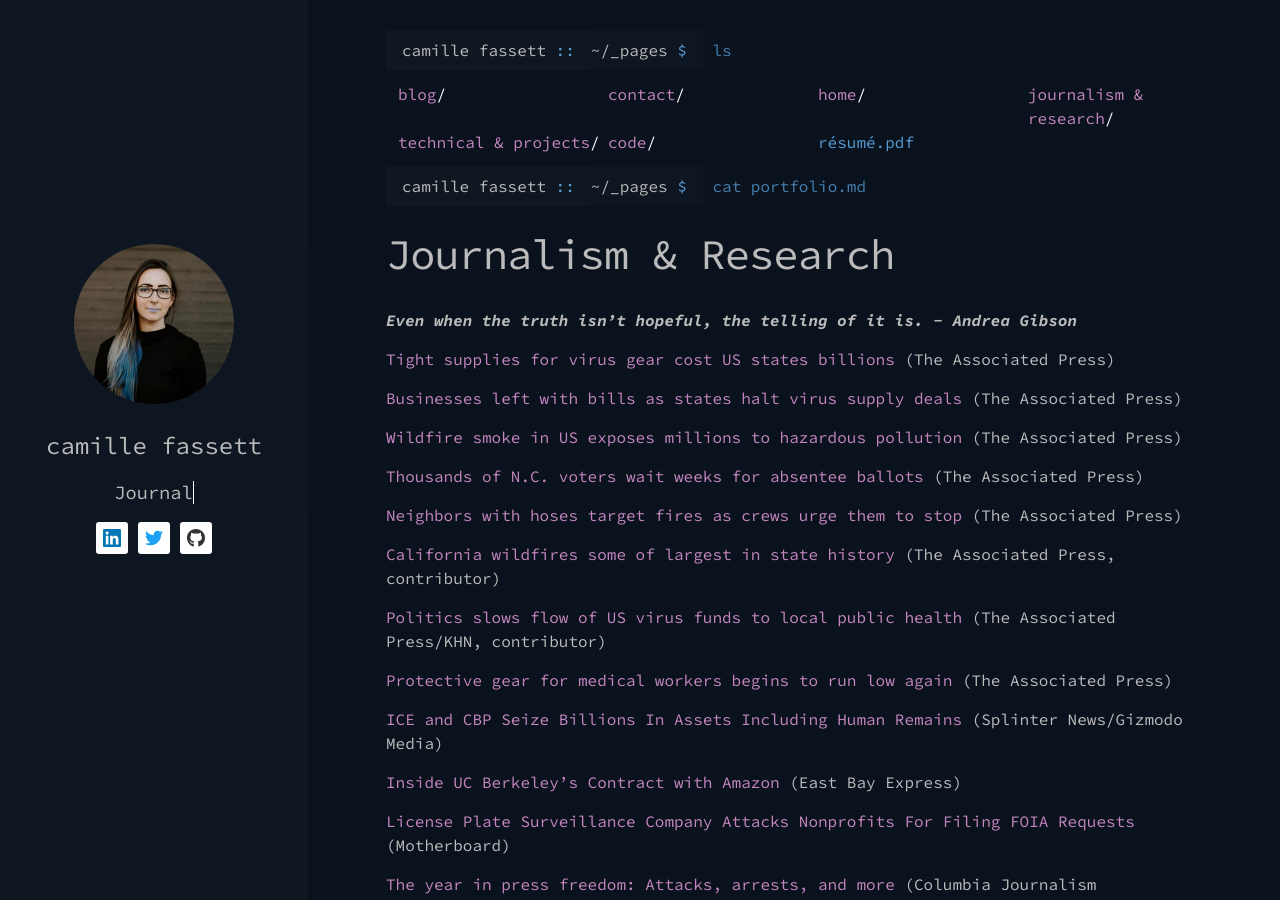
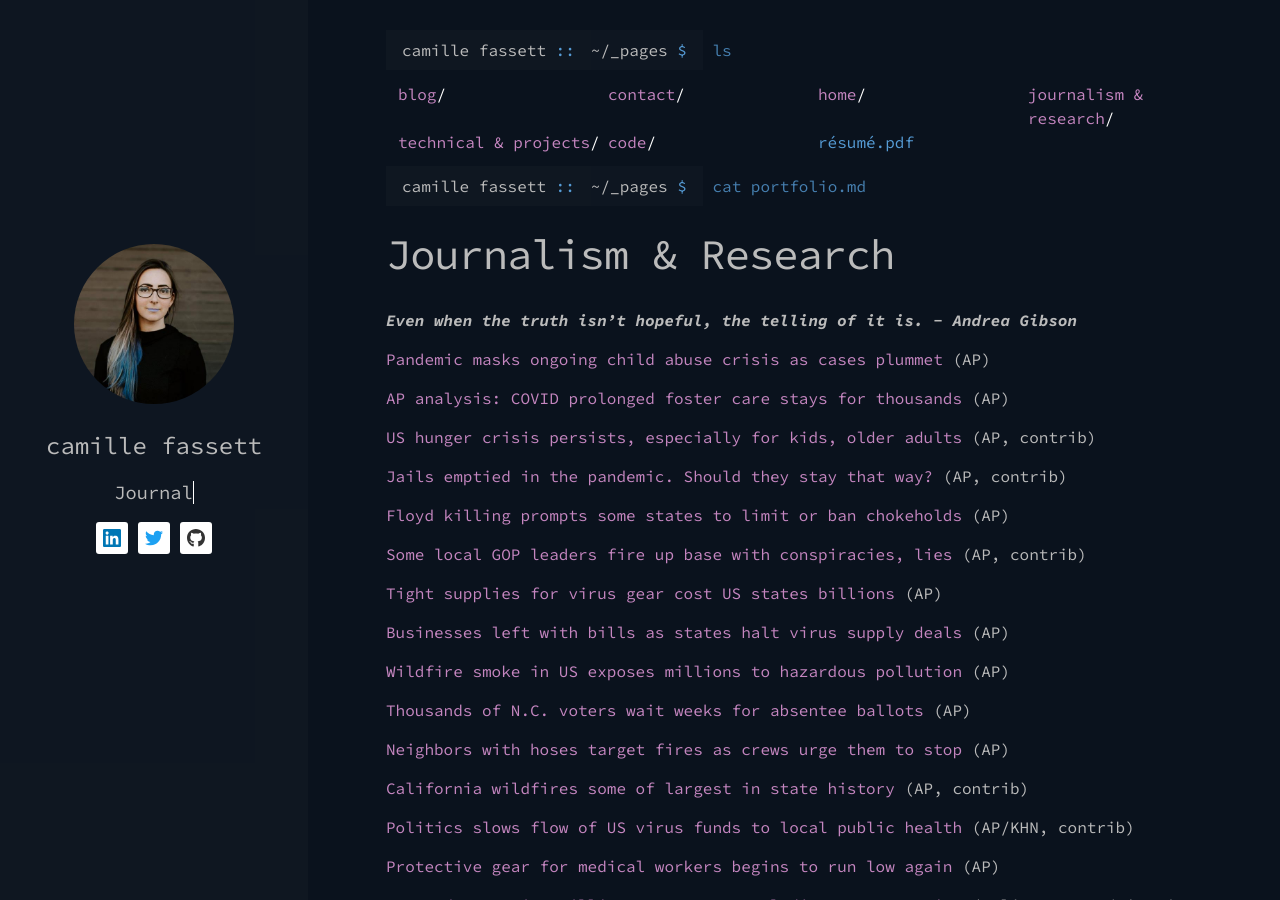
Before and after one commit to ssempervirens/ssempervirens.github.io, a Jekyll site: the page built from _pages/portfolio.md, in a window 1280 px wide and 900 px high. Built offline with Jekyll 4.4.1, drawn with Linux system fonts in a browser that asks for light colours; nearby versions of some CDN libraries.

Commit message:
update story links

```diff
--- a/_pages/portfolio.md
+++ b/_pages/portfolio.md
@@ -4,21 +4,33 @@ filename: portfolio.md
 ---
 ***Even when the truth isn’t hopeful, the telling of it is. - Andrea Gibson***
 
-[Tight supplies for virus gear cost US states billions](https://apnews.com/article/business-us-news-coronavirus-pandemic-massachusetts-cb8c50c43781d81957ef8a1e61869ca7) (The Associated Press)
+[Pandemic masks ongoing child abuse crisis as cases plummet](https://apnews.com/article/coronavirus-children-safety-welfare-checks-decline-62877b94ec68d47bfe285d4f9aa962e6) (AP)
 
-[Businesses left with bills as states halt virus supply deals](https://apnews.com/article/coronavirus-pandemic-texas-60712cfdb8f8d6ed1623d66be5157d1d) (The Associated Press)
+[AP analysis: COVID prolonged foster care stays for thousands](https://apnews.com/article/ct-state-wire-only-on-ap-coronavirus-pandemic-foster-care-education-0324d732ed8e788a45e580a7b14052fd) (AP)
 
-[Wildfire smoke in US exposes millions to hazardous pollution](https://apnews.com/article/virus-outbreak-wildfires-health-oregon-fires-138efdcef21f15751fe1809a7853903b) (The Associated Press)
+[US hunger crisis persists, especially for kids, older adults](https://apnews.com/article/us-hunger-crisis-kids-older-adults-fce1aba64d777f4a0f2bbf18b15040c6) (AP, contrib)
 
-[Thousands of N.C. voters wait weeks for absentee ballots](https://apnews.com/article/virus-outbreak-north-carolina-elections-raleigh-voting-2020-4037cf93b6d7e12dfe3275778eefac8f) (The Associated Press)
+[Jails emptied in the pandemic. Should they stay that way?](https://apnews.com/article/pandemics-health-coronavirus-pandemic-government-and-politics-5f212e27598df815243ef90a7aea4dc5) (AP, contrib)
 
-[Neighbors with hoses target fires as crews urge them to stop](https://apnews.com/1eb072d62d0de1d8e5a0949d5d8efbbc) (The Associated Press)
+[Floyd killing prompts some states to limit or ban chokeholds](https://apnews.com/article/george-floyd-business-police-reform-death-of-george-floyd-government-and-politics-d706e72d068ee4898878415565b4e49a) (AP)
 
-[California wildfires some of largest in state history](https://apnews.com/f2b421d9c899fec0c07a35060f4b00ff) (The Associated Press, contributor)
+[Some local GOP leaders fire up base with conspiracies, lies](https://apnews.com/article/local-gop-leaders-conspiracy-theories-0ef88e6f3b2b418ae07b214131d7f128) (AP, contrib)
 
-[Politics slows flow of US virus funds to local public health](https://apnews.com/33228796a8a66a50546c9e3ddacfef1b) (The Associated Press/KHN, contributor)
+[Tight supplies for virus gear cost US states billions](https://apnews.com/article/business-us-news-coronavirus-pandemic-massachusetts-cb8c50c43781d81957ef8a1e61869ca7) (AP)
 
-[Protective gear for medical workers begins to run low again](https://apnews.com/481d933b0caa6f5fc61f466c86d4777b) (The Associated Press)
+[Businesses left with bills as states halt virus supply deals](https://apnews.com/article/coronavirus-pandemic-texas-60712cfdb8f8d6ed1623d66be5157d1d) (AP)
+
+[Wildfire smoke in US exposes millions to hazardous pollution](https://apnews.com/article/virus-outbreak-wildfires-health-oregon-fires-138efdcef21f15751fe1809a7853903b) (AP)
+
+[Thousands of N.C. voters wait weeks for absentee ballots](https://apnews.com/article/virus-outbreak-north-carolina-elections-raleigh-voting-2020-4037cf93b6d7e12dfe3275778eefac8f) (AP)
+
+[Neighbors with hoses target fires as crews urge them to stop](https://apnews.com/1eb072d62d0de1d8e5a0949d5d8efbbc) (AP)
+
+[California wildfires some of largest in state history](https://apnews.com/f2b421d9c899fec0c07a35060f4b00ff) (AP, contrib)
+
+[Politics slows flow of US virus funds to local public health](https://apnews.com/33228796a8a66a50546c9e3ddacfef1b) (AP/KHN, contrib)
+
+[Protective gear for medical workers begins to run low again](https://apnews.com/481d933b0caa6f5fc61f466c86d4777b) (AP)
 
 [ICE and CBP Seize Billions In Assets Including Human Remains](https://splinternews.com/documents-ice-cbp-seize-billions-in-assets-including-1831181924) (Splinter News/Gizmodo Media)
 
```
Also changed, not shown: _pages/index.md (+2 -2 lines).
